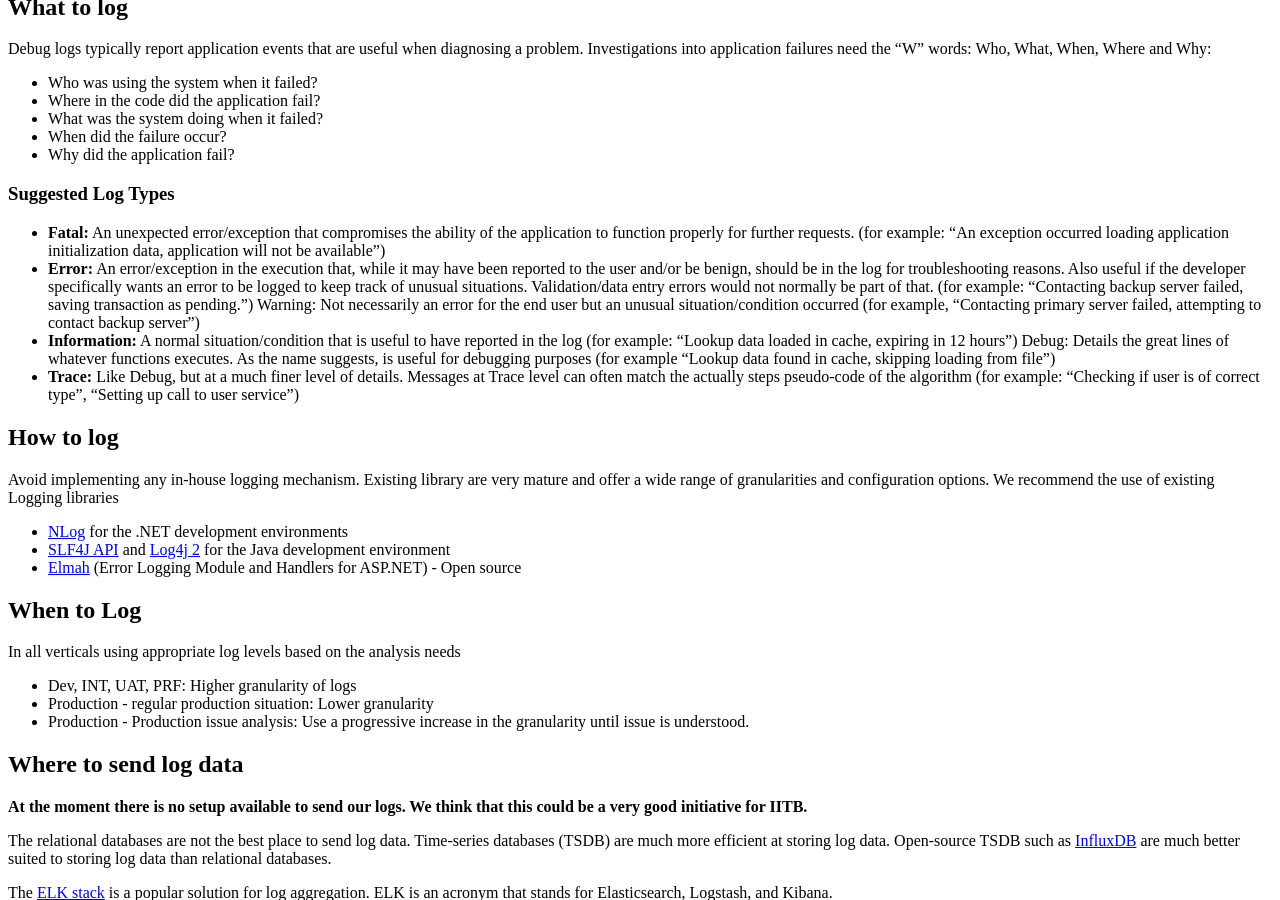
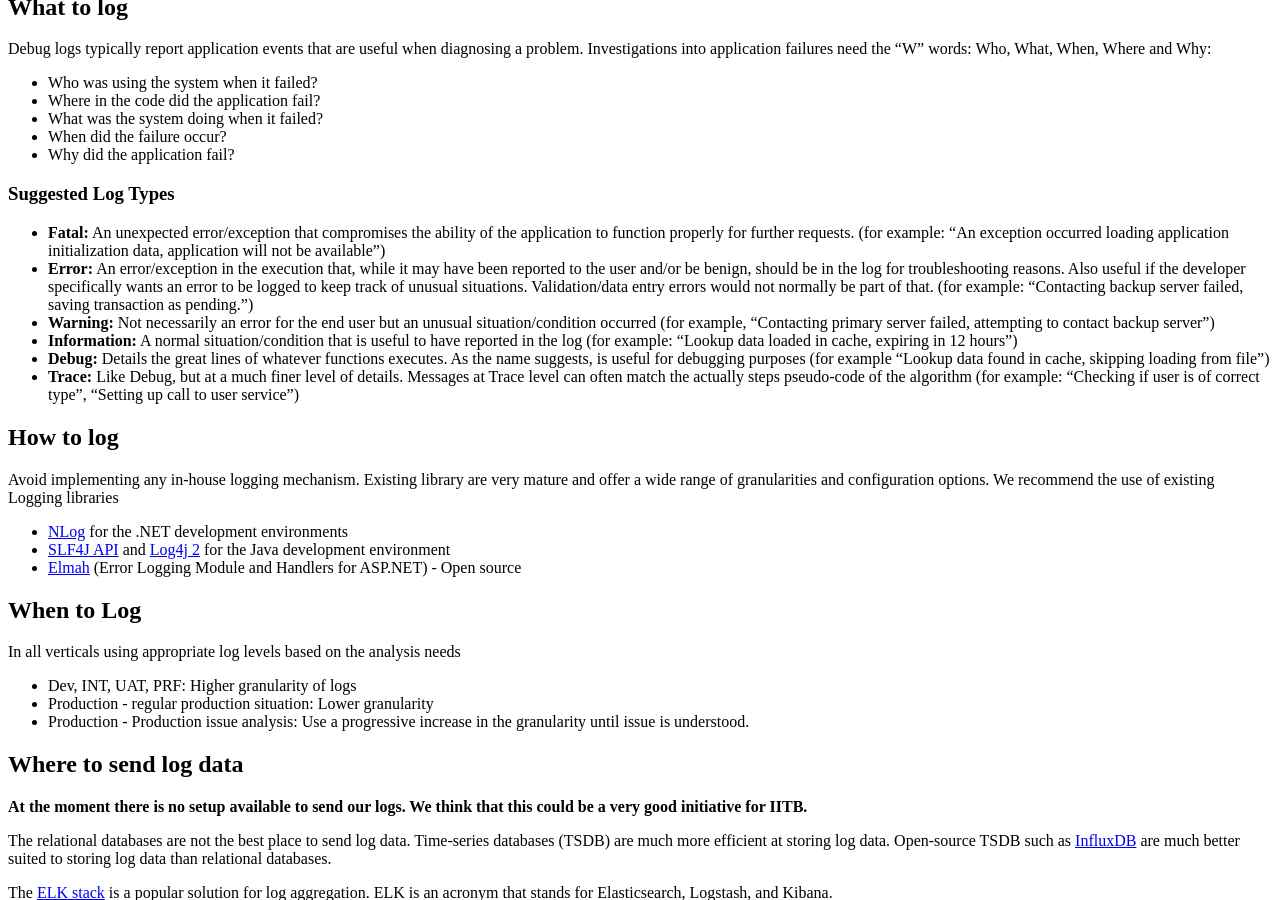
Before and after one commit to esdc-devcop/esdc-devcop.github.io, a Jekyll site: the page built from _recommendations/application-logging.md, in a window 1280 px wide and 900 px high, scrolled down 418 px. Built offline with Jekyll 4.4.1, drawn with Linux system fonts in a browser that asks for light colours; comment, search, counter and statistics services are not loaded; some of the changed lines change nothing that is shown.

Commit message:
Fixed formatting of log types.

```diff
--- a/_recommendations/application-logging.md
+++ b/_recommendations/application-logging.md
@@ -41,9 +41,9 @@ Debug logs typically report application events that are useful when diagnosing a
 
 * **Fatal:** An unexpected error/exception that compromises the ability of the application to function properly for further requests. (for example: “An exception occurred loading application initialization data, application will not be available”)
 * **Error:** An error/exception in the execution that, while it may have been reported to the user and/or be benign, should be in the log for troubleshooting reasons. Also useful if the developer specifically wants an error to be logged to keep track of unusual situations. Validation/data entry errors would not normally be part of that. (for example: “Contacting backup server failed, saving transaction as pending.”)
-Warning: Not necessarily an error for the end user but an unusual situation/condition occurred (for example, “Contacting primary server failed, attempting to contact backup server”)
+* **Warning:** Not necessarily an error for the end user but an unusual situation/condition occurred (for example, “Contacting primary server failed, attempting to contact backup server”)
 * **Information:** A normal situation/condition that is useful to have reported in the log (for example: “Lookup data loaded in cache, expiring in 12 hours”)
-Debug: Details the great lines of whatever functions executes. As the name suggests, is useful for debugging purposes (for example “Lookup data found in cache, skipping loading from file”)
+* **Debug:** Details the great lines of whatever functions executes. As the name suggests, is useful for debugging purposes (for example “Lookup data found in cache, skipping loading from file”)
 * **Trace:** Like Debug, but at a much finer level of details. Messages at Trace level can often match the actually steps pseudo-code of the algorithm (for example: “Checking if user is of correct type”, “Setting up call to user service”)
 
 ## How to log
```
